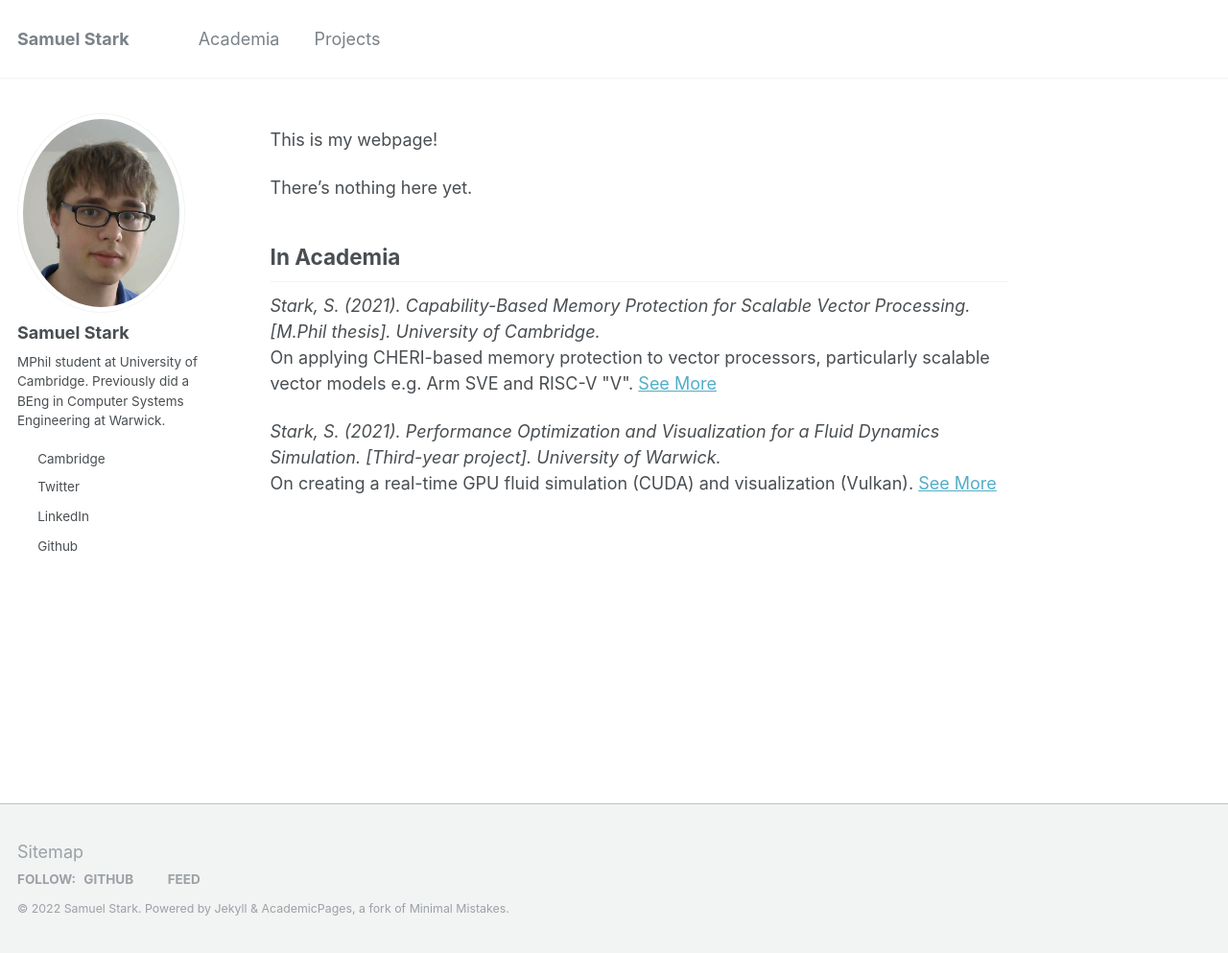
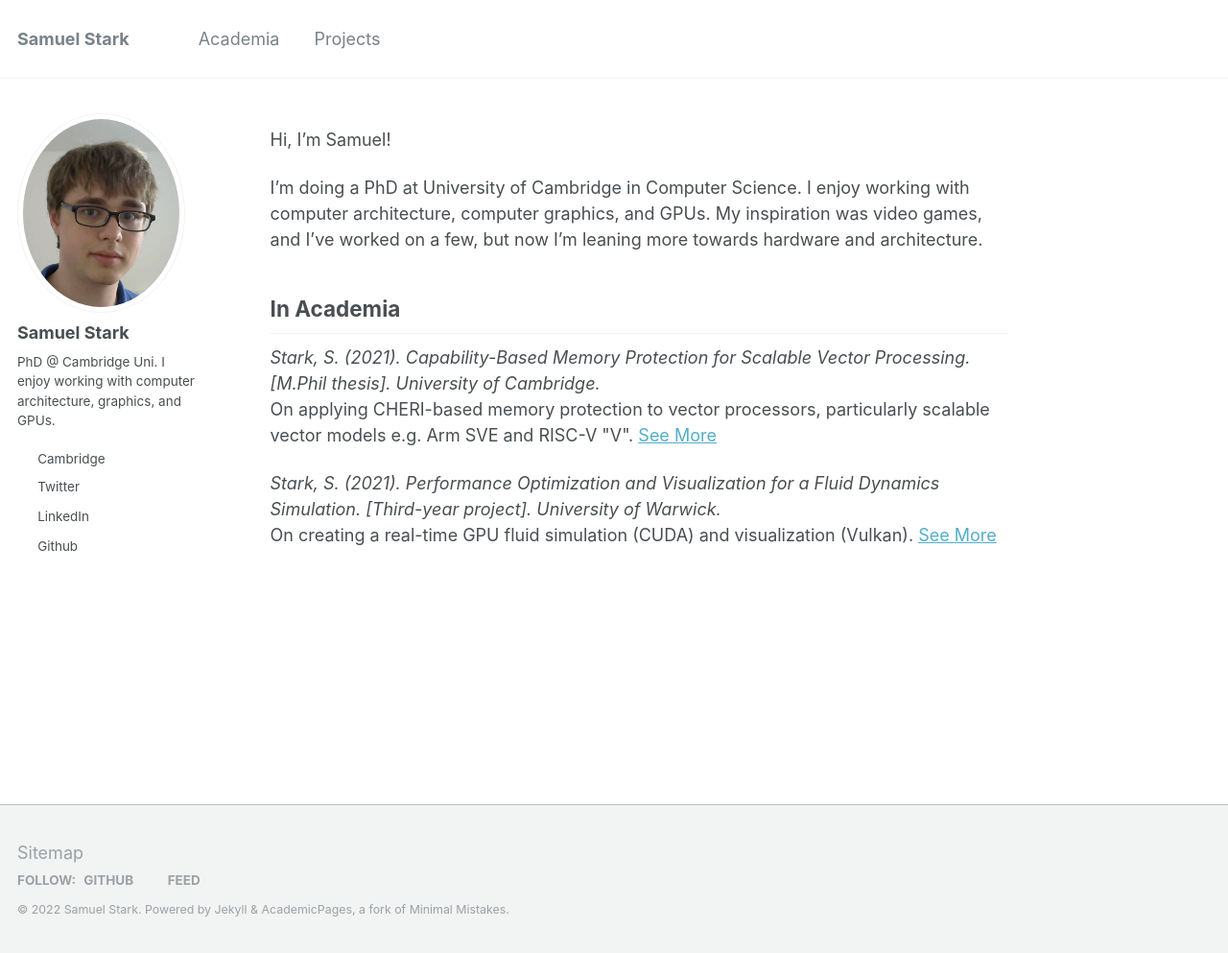
Before and after one commit to theturboturnip/theturboturnip.github.io, a Jekyll site: the page built from _pages/about.md, in a window 1280 px wide and 993 px high. Shown: the whole window at 96% size. Built offline with Jekyll 4.4.1, drawn with Linux system fonts in a browser that asks for light colours; an icon font too large for the unit is left out; a script bundle is joined from its source files by our own code; library files that are not in the unit come from our copies.

Commit message:
Small cleanup

```diff
--- a/_config.yml
+++ b/_config.yml
@@ -10,7 +10,7 @@ locale                   : "en-GB"
 title                    : "Samuel Stark"
 title_separator          : "-"
 name                     : &name "Samuel Stark"
-description              : &description "MPhil/PhD at University of Cambridge"
+description              : &description "PhD @ Cambridge. Computer architecture, graphics, and GPUs"
 url                      : https://theturboturnip.github.io # the base hostname & protocol for your site e.g. "https://mmistakes.github.io"
 baseurl                  : "" # the subpath of your site, e.g. "/blog"
 repository               : "theturboturnip/theturboturnip.github.io"
@@ -73,7 +73,7 @@ social:
 
 # Analytics
 analytics:
-  provider               :  "google-universal" # false (default), "google", "google-universal", "custom"
+  provider               :  false #"google-universal" # false (default), "google", "google-universal", "custom"
   google:
     tracking_id          :
 
@@ -82,7 +82,7 @@ analytics:
 author:
   name             : "Samuel Stark"
   avatar           : "profile.png"
-  bio              : "MPhil student at University of Cambridge. Previously did a BEng in Computer Systems Engineering at Warwick."
+  bio              : "PhD @ Cambridge Uni. I enjoy working with computer architecture, graphics, and GPUs."
   location         : "Cambridge"
   employer         :
   pubmed           : #"https://www.ncbi.nlm.nih.gov/pubmed/?term=john+snow"
--- a/_includes/archive-single.html
+++ b/_includes/archive-single.html
@@ -56,11 +56,7 @@
           {% if post.venue %}
           <p>Published in <i>{{ post.venue }}</i>, {{ post.date | default: "1900-01-01" | date: "%Y" }} </p>
           {% elsif post.course %}
-          <p>Submitted for {{ post.course }}
-            {% if post.date %}
-            , {{ post.date | default: "1900-01-01" | date: "%Y" }}
-            {% endif %}
-          </p>
+          <p>Submitted for {{ post.course }}{% if post.date %}, {{ post.date | default: "1900-01-01" | date: "%Y" }}{% endif %}</p>
           {% endif %}
         {% elsif post.date %}
          <p class="page__date"><strong><i class="fa fa-fw fa-calendar" aria-hidden="true"></i> {{ site.data.ui-text[site.locale].date_label | default: "Published:" }}</strong> <time datetime="{{ post.date | default: "1900-01-01" | date_to_xmlschema }}">{{ post.date | default: "1900-01-01" | date: "%B %d, %Y" }}</time></p>
--- a/_pages/about.md
+++ b/_pages/about.md
@@ -8,36 +8,16 @@ redirect_from:
   - /about.html
 ---
 
-This is my webpage!
+Hi, I'm Samuel!
 
-There's nothing here yet.
-
-<!--
-## Latest Posts
-<div>
-{% capture written_year %}'None'{% endcapture %}
-{% for post in site.posts limit:2 %}
-  {% capture year %}{{ post.date | date: '%Y' }}{% endcapture %}
-  {% if year != written_year %}
-    <h2 id="{{ year | slugify }}" class="archive__subtitle">{{ year }}</h2>
-    {% capture written_year %}{{ year }}{% endcapture %}
-  {% endif %}
-    <a href="{{ post.url }}">{{ post.title }}</a>
-    {{ post.excerpt }}
-{% endfor %}
-</div>
--->
+I'm doing a PhD at University of Cambridge in Computer Science.
+I enjoy working with computer architecture, computer graphics, and GPUs.
+My inspiration was video games, and I've worked on a few, but now I'm leaning more towards hardware and architecture.
 
 ## In Academia
 <div>
-<!-- {% capture written_year %}'None'{% endcapture %} -->
 {% for post in site.publications reversed %}
 <p>
-  <!-- {% capture year %}{{ post.date | date: '%Y' }}{% endcapture %}
-  {% if year != written_year %}
-    <h2 id="{{ year | slugify }}" class="archive__subtitle">{{ year }}</h2>
-    {% capture written_year %}{{ year }}{% endcapture %}
-  {% endif %} -->
     <i>{{ post.citation }}</i><br/>
     {{ post.excerpt }}
     <a href="{{ post.url }}">See More</a><br/>
```
